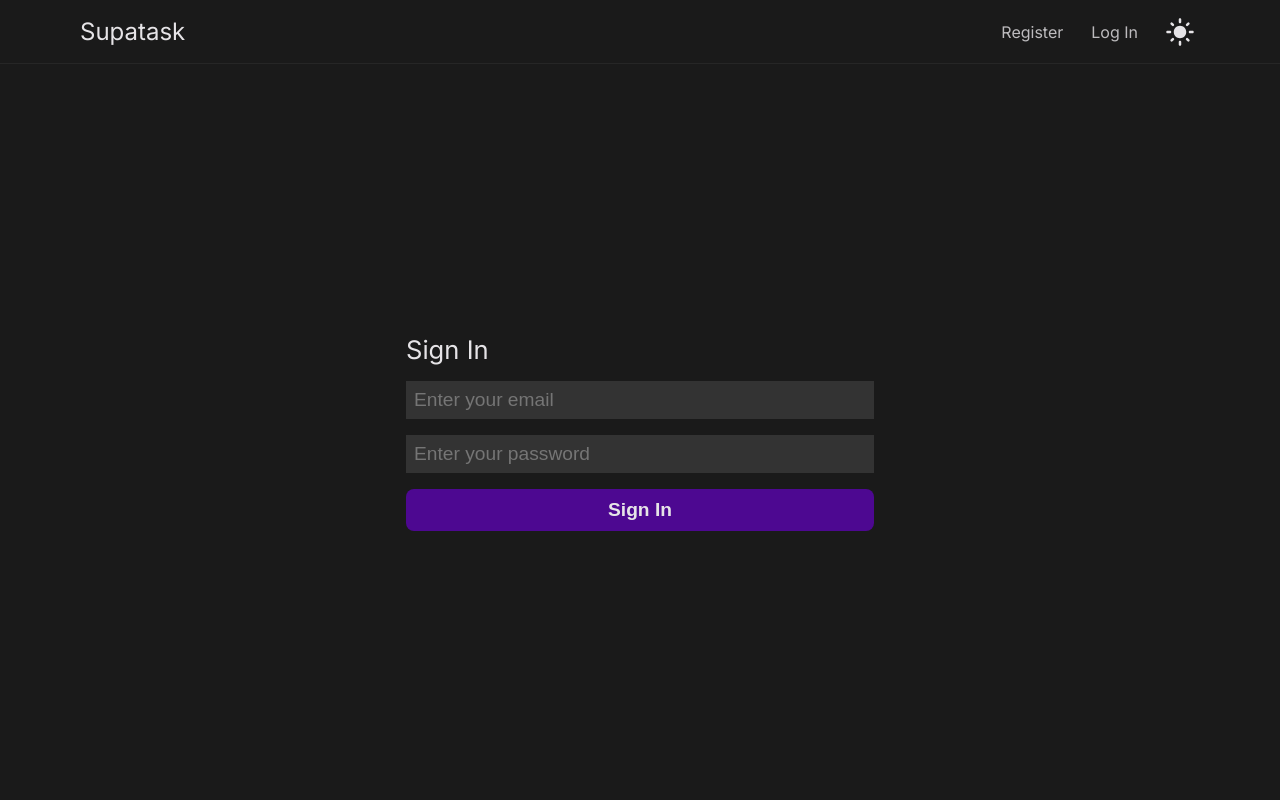
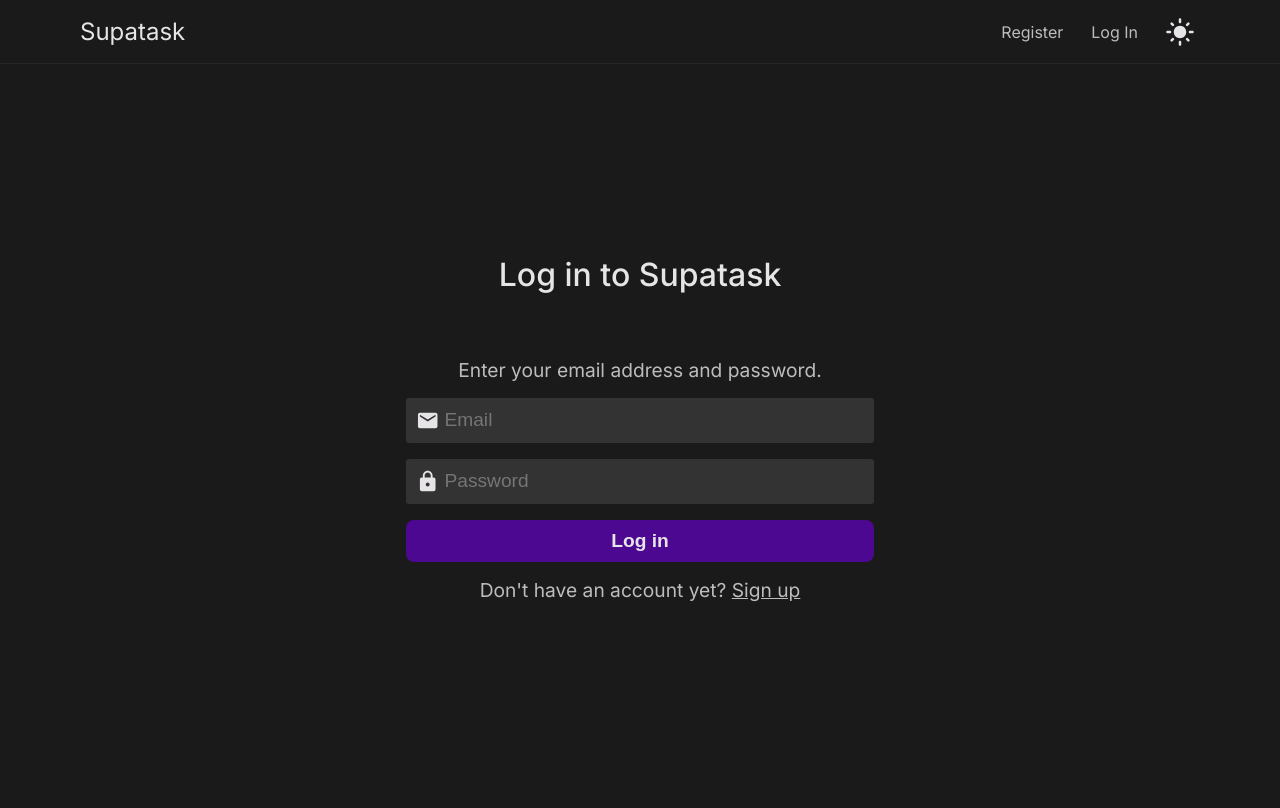
Before and after one commit to eagrcode/supatask, a React (Vite) app: page /login in a window 1280 px wide. Built offline with nearby package versions, Linux system fonts and the light colour scheme; no server answers.

Commit message:
change styling on Login

```diff
--- a/src/App.scss
+++ b/src/App.scss
@@ -8,13 +8,9 @@
   font-family: "Inter", sans-serif;
 }
 
-// body {
-//   background-color: var(--primary-bg-color);
-//   color: var(--primary-text-color);
-// }
-
 h1 {
   font-size: 2.5rem;
+  font-weight: 500;
 
   @media (min-width: 900px) {
     font-size: 4rem;
@@ -23,6 +19,7 @@
 
 p {
   font-size: 1rem;
+  opacity: 0.8;
 
   @media (min-width: 900px) {
     font-size: 1.2rem;
--- a/src/components/TodoCard/TodoCard.jsx
+++ b/src/components/TodoCard/TodoCard.jsx
@@ -42,6 +42,7 @@
     <div className={`${styles.todo} ${styles[theme]}`}>
       {editing ? (
         <>
+          <span className={styles.date}>{date}</span>
           <input
             type="text"
             value={updateTask || ""}
--- a/src/components/TodoCard/TodoCard.module.scss
+++ b/src/components/TodoCard/TodoCard.module.scss
@@ -4,8 +4,12 @@
   align-items: center;
   gap: 1rem;
   padding: 1rem;
-  border-radius: 5px;
-  font-size: 1.2rem;
+  border-radius: 3px;
+
+  input {
+    font-size: 1rem;
+    width: 100%;
+  }
 
   &.dark {
     background-color: hsla(0, 0%, 20%, 0.9);
--- a/src/pages/Login/Login.jsx
+++ b/src/pages/Login/Login.jsx
@@ -3,11 +3,14 @@
 
 // react
 import { useState } from "react";
-import { useNavigate } from "react-router";
+import { useNavigate, Link } from "react-router-dom";
 
 // context
 import { useAuth } from "../../context/AuthProvider";
 import { useTheme } from "../../context/ThemeProvider";
+
+// icons
+import { MdEmail, MdLock } from "react-icons/md";
 
 function Login() {
   // state
@@ -34,27 +37,40 @@
   return (
     <>
       <main className={`${styles.main} ${styles[theme]}`}>
+        <h1 className={styles.h1}>Log in to Supatask</h1>
         <form className={styles.form} onSubmit={signInUser}>
-          <span className={styles.formHeader}>Sign In</span>
+          <p>Enter your email address and password.</p>
+          <div className={`${styles.inputRow} ${styles[theme]}`}>
+            <MdEmail size={25} />
             <input
               type="text"
               value={email}
               name="email"
               onChange={(e) => setEmail(e.target.value)}
               className={`${styles.input} ${styles[theme]}`}
-            placeholder="Enter your email"
+              placeholder="Email"
             />
+          </div>
+          <div className={`${styles.inputRow} ${styles[theme]}`}>
+            <MdLock size={25} />
             <input
               type="password"
               value={password}
               name="password"
               onChange={(e) => setPassword(e.target.value)}
               className={`${styles.input} ${styles[theme]}`}
-            placeholder="Enter your password"
+              placeholder="Password"
             />
+          </div>
           <button className={styles.button} type="submit">
-            Sign In
+            Log in
           </button>
+          <p>
+            Don't have an account yet?{" "}
+            <Link className={`${styles.link} ${styles[theme]}`} to="/register">
+              Sign up
+            </Link>
+          </p>
         </form>
       </main>
     </>
--- a/src/pages/Login/Login.module.scss
+++ b/src/pages/Login/Login.module.scss
@@ -1,8 +1,10 @@
 .main {
   display: flex;
+  flex-direction: column;
   justify-content: center;
   align-items: center;
-  height: calc(100vh - 4rem);
+  height: calc(100svh - var(--nav-height-mob));
+  gap: 3rem;
 
   &.dark {
     background-color: var(--primary-bg-dark);
@@ -15,10 +17,16 @@
   }
 }
 
+.h1 {
+  font-size: 2rem;
+  text-align: center;
+}
+
 .form {
   display: flex;
   flex-direction: column;
   justify-content: center;
+  align-items: center;
   padding: 1rem;
   gap: 1rem;
   width: 100%;
@@ -29,8 +37,25 @@
   font-size: 1.6rem;
 }
 
+.inputRow {
+  display: flex;
+  justify-content: center;
+  align-items: center;
+  width: 100%;
+  padding: 10px;
+  gap: 5px;
+  border-radius: 3px;
+
+  &.dark {
+    background-color: hsl(0, 0%, 20%);
+  }
+
+  &.light {
+    background-color: hsl(270, 5%, 80%);
+  }
+}
+
 .input {
-  padding: 0.5rem;
   width: 100%;
   font-size: 1.2rem;
   outline-color: var(--accent-color);
@@ -69,3 +94,15 @@
     background-color: hsl(270, 90%, 25%);
   }
 }
+
+.link {
+  text-decoration: underline;
+
+  &.dark {
+    color: var(--primary-text-dark);
+  }
+
+  &.light {
+    color: var(--primary-text-light);
+  }
+}
--- a/src/pages/Todos/Todos.jsx
+++ b/src/pages/Todos/Todos.jsx
@@ -97,7 +97,7 @@
         <div className={styles.todoContainer}>
           <div className={styles.addTodo}>
             <input type="text" value={task || ""} onChange={(e) => setTask(e.target.value)} />
-            <button onClick={addTodo}>Add Todo</button>
+            <button onClick={addTodo}>Add</button>
           </div>
           <div className={styles.todoList}>
             {sortedTodos.map((todo, index) => (
--- a/src/pages/Todos/Todos.module.scss
+++ b/src/pages/Todos/Todos.module.scss
@@ -3,7 +3,9 @@
   flex-direction: column;
   position: relative;
   align-items: center;
-  min-height: calc(100vh - 4rem);
+  min-height: calc(100svh - var(--nav-height-mob));
+  gap: 3rem;
+  padding: 3rem var(--padding-mob);
 
   &.dark {
     background-color: var(--primary-bg-dark);
@@ -16,24 +18,11 @@
   }
 }
 
-.form {
-  display: flex;
-  justify-content: space-between;
-  width: 500px;
-  padding: 1rem;
-  background-color: white;
-  gap: 1rem;
-
-  input {
-    width: 100%;
-  }
-}
-
 .todoContainer {
   display: flex;
   flex-direction: column;
   gap: 1rem;
-  width: 35rem;
+  width: 100%;
 }
 
 .addTodo {
@@ -41,16 +30,16 @@
   justify-content: space-between;
   gap: 1rem;
   padding: 1rem;
-  background-color: blue;
+  background-color: var(--accent-color);
   color: white;
-  border-radius: 10px;
+  border-radius: 3px;
 
   input {
-    width: 85%;
+    width: 100%;
+    font-size: 1rem;
   }
 
   button {
-    width: 15%;
   }
 }
 
```
Lines whose indentation alone changed are shown as unchanged.
